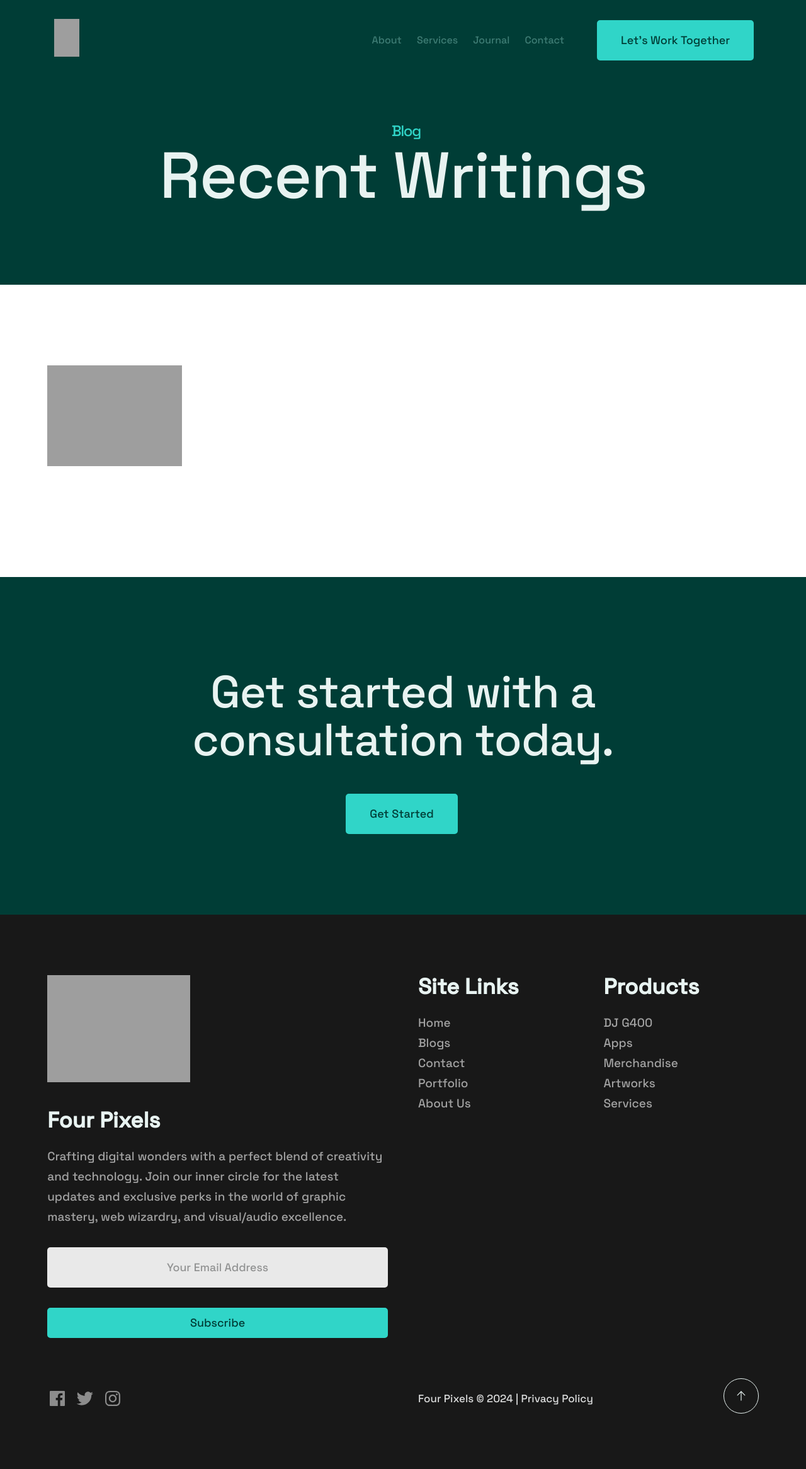
After one commit to fourpixels-studio/fourpixels-studio, a Django app: template website/templates/blog-list.html in a window 1280 px wide. The commit adds this page. Shown: the whole page at 63% size. Run offline with Django 4.2, Linux system fonts and the light colour scheme; the template is opened without the code that fills it, so the values that code supplies are empty; some libraries are stand-ins or nearby versions; grey boxes are pictures that could not be loaded.

Commit message:
Fourth commit

```diff
--- /dev/null
+++ b/website/templates/blog-list.html
@@ -0,0 +1,70 @@
+{% extends 'base.html' %} {% load static %} {% block body %}
+<!-- # site main content
+        ================================================== -->
+<section id="content" class="bg-white s-content">
+  <section class="s-pageheader pageheader">
+    <div class="row">
+      <div class="column xl-12">
+        <h1 class="page-title">
+          <span class="page-title__small-type text-pretitle">Blog</span>
+          Recent Writings
+        </h1>
+      </div>
+    </div>
+  </section>
+
+  <section class="s-pagecontent pagecontent">
+    <!-- start pageintro -->
+    {% for blog in recent_blogs %}
+    <div class="row pageintro">
+      <div class="column xl-6 lg-12">
+        <a
+          href="{% url 'blog_detail' slug=blog.slug %}"
+          class="text-display-title"
+          >{{ blog.title }}</a
+        >
+      </div>
+      <div class="column xl-6 lg-12 u-flexitem-x-right">
+        <p class="lead">{{ blog.summary|truncatewords:10 }}</p>
+      </div>
+    </div>
+    {% endfor %}
+    <!-- end pageintro -->
+
+    <div class="row pagemedia">
+      <div class="column xl-12">
+        <figure class="page-media">
+          <img
+            src="{% static 'images/sample-1200.jpg' %}"
+            srcset="
+              {% static 'images/sample-2400.jpg' %} 2400w,
+              {% static 'images/sample-1200.jpg' %} 1200w,
+              {% static 'images/sample-600.jpg' %}   600w
+            "
+            sizes="(max-width: 2400px) 100vw, 2400px"
+            alt=""
+          />
+        </figure>
+      </div>
+    </div>
+    <!-- end pagemedia -->
+  </section>
+</section>
+<!-- s-content-->
+
+<!-- # cta
+        ================================================== -->
+<section id="cta" class="s-cta">
+  <div class="row row-x-center text-center">
+    <div class="column xl-8 lg-12">
+      <div class="s-cta__content">
+        <h2 class="text-display-title">
+          Get started with a consultation today.
+        </h2>
+        <a href="contact.html" class="btn btn--primary">Get Started</a>
+      </div>
+    </div>
+  </div>
+</section>
+<!-- end s-cta -->
+{% endblock %}
--- a/website/templates/navbar.html
+++ b/website/templates/navbar.html
@@ -23,6 +23,9 @@
         <li><a href="{% url 'services' %}">Services</a></li>
         <li><a href="{% url 'blog_list' %}">Journal</a></li>
         <li><a href="{% url 'contact' %}">Contact</a></li>
+        {% if request.user.is_authenticated and request.user.is_superuser %}
+        <li><a href="/admin/">Admin</a></li>
+        {% endif %}
       </ul>
       <!-- s-header__menu-links -->
 
```
Also changed, not shown: website/templates/index.html (+0 -9 lines).
